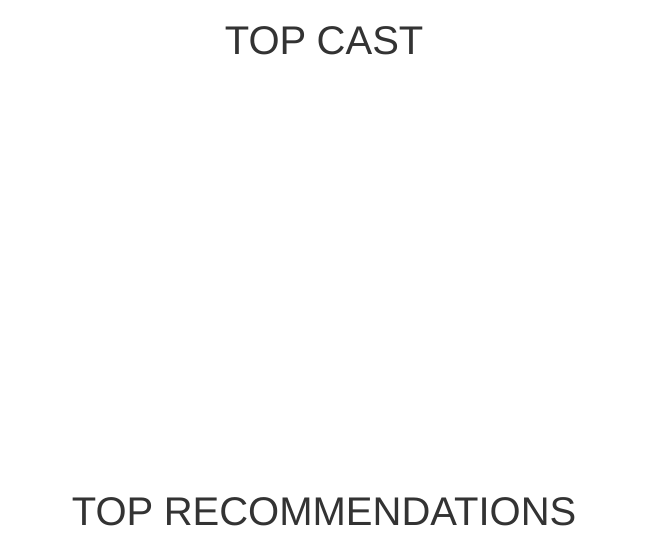
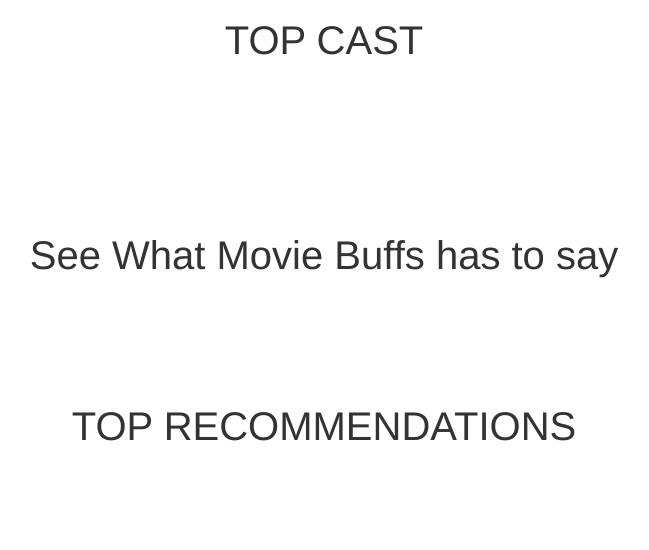
Before and after one commit to Rv-23bit/RS_App, a Flask app: template templates/result.html in a window 1280 px wide. Shown: the part 628-1178 px from the top of the page, without its empty margins (316-965 px from the left). After the commit the page ends 1069 px from the top, so only its background shows below. Run offline with Flask 2, Linux system fonts and the light colour scheme; the template is opened without the code that fills it: most values are stand-ins (such as "Sample title", 1, 10 or a date in 2020); parts of the project's set-up code (start-up, migrations or seed data) failed here and were passed over; some libraries are stand-ins or nearby versions; some web fonts are replaced.

Commit message:
rs app project

```diff
--- a/templates/result.html
+++ b/templates/result.html
@@ -12,6 +12,8 @@
   <link rel="preconnect" href="https://fonts.gstatic.com">
   <link rel="stylesheet" href="https://cdnjs.cloudflare.com/ajax/libs/font-awesome/4.7.0/css/font-awesome.min.css">
   <link href="https://fonts.googleapis.com/css2?family=Patua+One&display=swap" rel="stylesheet">
+  <script src="https://ajax.googleapis.com/ajax/libs/jquery/3.5.1/jquery.min.js"></script>
+
 
 
   <script type="text/javascript">
@@ -39,7 +41,7 @@
         onclick="closetrailer()"></i>
       <div id="overlayContent" style="z-index: 26;position: fixed;left: 30%;top:30%;"></div>
       <div id="overlayCast" style="z-index: 26;position: fixed;left: 15%;top:20%;"></div>
-      <div style="height: 100%;width: 100%;background-color: black;opacity: 0.55;"></div>
+      <div style="height: 100%;width: 100%;background-color:black;opacity: 0.55;"></div>
 
     </div>
 
@@ -50,10 +52,12 @@
     <p style="font-size: 40px;text-align: center;">TOP CAST</p>
     <div class="row" id="cast"></div>
   </div><br>
-  <div class="container" style="margin-top: 30%;">
+  <div class="container" style="margin-top: 10%;">
     <!-- <div class="row"> -->
+      <p style="font-size: 40px;text-align: center;">See What Movie Buffs has to say</p>
+  <div id = "reviews"></div>
 
-    <p style="font-size: 40px;text-align: center;">TOP RECOMMENDATIONS</p>
+    <p style="font-size: 40px;text-align: center;margin-top: 10%;">TOP RECOMMENDATIONS</p>
     <main id="mainre"></main>
 
   </div>
@@ -71,6 +75,49 @@
     const mainre = document.getElementById('mainre');
     const form = document.getElementById('form');
     // const search = document.getElementById('search');
+    console.log({{movie_id}});
+    console.log(BASE_URL+"/movie/" + {{movie_id}} + "/reviews?" + API_KEY);
+    getMReview();
+    var review = document.getElementById("reviews")
+    function getMReview() {
+      const link = BASE_URL+"/movie/" + {{movie_id}} + "/reviews?" + API_KEY;
+      // lastUrl = url;
+      fetch(link).then(res => res.json()).then(data => {
+
+       var i = 0;
+       data.results.forEach(movie => {
+        console.log(data.results);
+        console.log(movie.content);
+        const review_show = document.createElement('div');
+
+        review_show.innerHTML = `
+        <div class = "container" style ="padding-top:20px;">
+          <div class = 'row' style = "padding-left:10px;padding-right:6px;padding-top:3px;padding-bottom:3px;box-shadow:0px 5px 5px 0px;border:1px solid black;;border-radius:10px;background-color:#29a3a3;color:black;font-size:18px;font-weight:bold;">${movie.content}</div>
+
+
+        </div>
+        `;
+        review.appendChild(review_show);
+        if (i == 2){
+          loop.stop = True;
+        }
+        i+=1;
+
+      })
+
+        if (data.results !== 0) {
+          // showM(data.results, simscore);
+
+        } else {
+          review.innerHTML = `<h2 class="no-results">No Movies Reviews to Show</h2>`
+          review.appendChild(review_show);
+        }
+
+      })
+
+
+   }
+
 
     var seid = 'Godzilla 2000';
     // form.addEventListener('submit', (e) => {
@@ -162,7 +209,7 @@
               <div class="col-lg-4"  style="height:400px;padding-bottom:15px;padding-top:15px;">
                   <img style="width:100%;height:100%;border-radius:25px;"  src="${IMG_URL + videoData.profile_path ? IMG_URL + videoData.profile_path : 'static/pnf.jpeg'}">
                </div>
-               <div class="col-lg-8" style="height:100%;padding-bottom:15px;padding-top:15px;;">
+               <div class="col-lg-8" style="height:100%;padding-bottom:15px;padding-top:15px;">
                   <p  style="font-size:30px;color:white;"> ${videoData.name}  </p>
                   <p  style="font-size:20px;color:white;"> <i style="color:rgba(17,181,186,0.75)" class="fa fa-birthday-cake" aria-hidden="true"></i> ${videoData.birthday}  </p>
                   <p  style="font-size:20px;color:white;"> <i style="color:rgba(17,181,186,0.75)" class="fa fa-home" aria-hidden="true"></i> ${videoData.place_of_birth}  </p>
--- a/templates/team.html
+++ b/templates/team.html
@@ -26,7 +26,7 @@
             </div>
             <ul class="social">
                 <li class = "fb" style="--i:1">
-                    <a href="https://www.facebook.com/kaivalya.pathak.5/"><i class="fa fa-facebook" aria-hidden="true"></i></a>
+                    <a href="https://www.facebook.com/kaivalya.pathak.5/" target="_blank"><i class="fa fa-facebook" aria-hidden="true"></i></a>
                 </li>
                 <li class = "in" style="--i:2">
                     <a href="#"><i class="fa fa-instagram" aria-hidden="true"></i></a>
```
Also changed, not shown: mainscript.py (+17 -3 lines), 1 other file.
